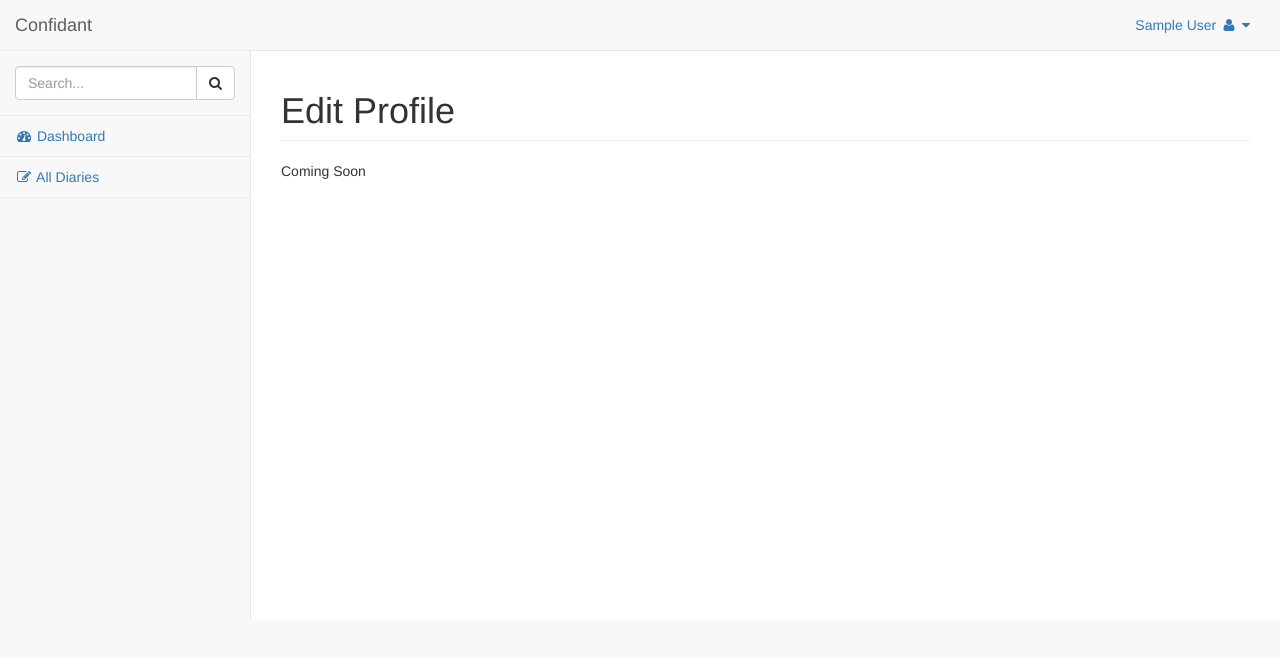
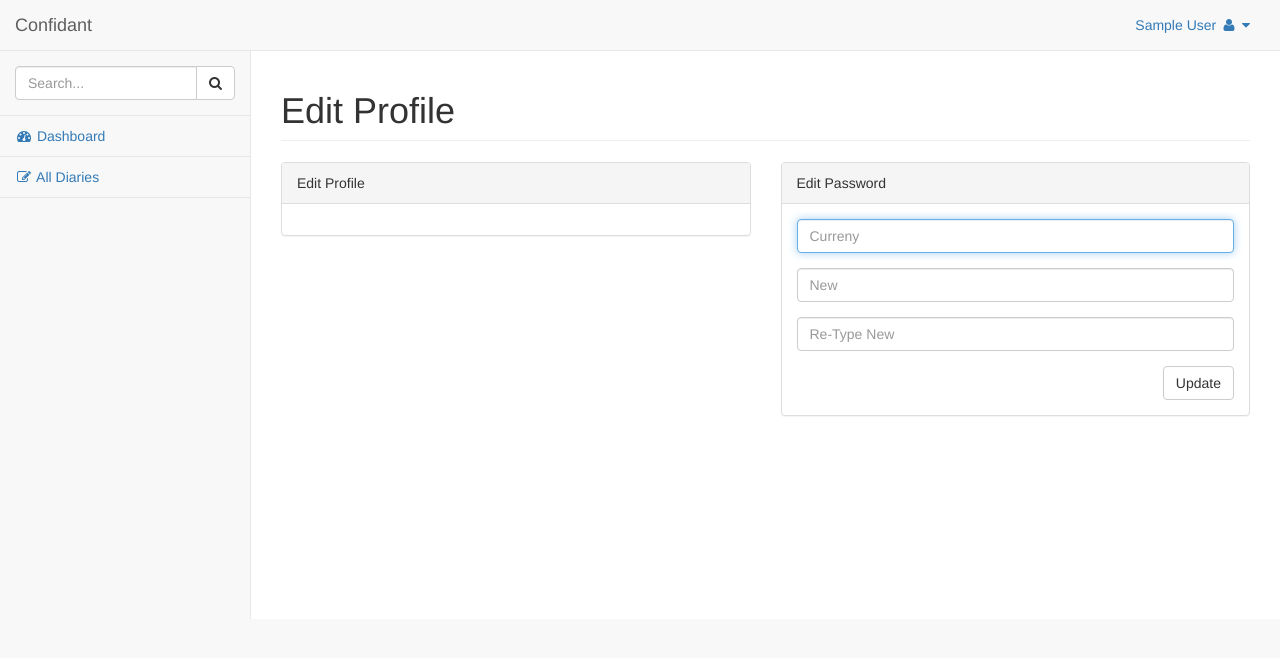
Before and after one commit to emregeldegul/confidant, a Flask app: page /profile/ in a window 1280 px wide. Shown: the top 658 px of the page. Run offline with Flask 2, Linux system fonts and the light colour scheme; the visitor is signed in with stand-in values (Sample User, id 1); data comes from the database, SQL or seed files in the repository; style sheets or scripts are compiled from the project's sources; some libraries are stand-ins or nearby versions.

Commit message:
add password edit form

```diff
--- a/app/forms/profile.py
+++ b/app/forms/profile.py
@@ -1,7 +1,10 @@
 from flask_wtf import FlaskForm
 from wtforms import StringField, PasswordField, SubmitField
 from wtforms.fields.html5 import DateField
-from wtforms.validators import DataRequired, Email, EqualTo, ValidationError
+from wtforms.validators import DataRequired, Email, EqualTo, ValidationError, length
+from flask_login import current_user
+
+from app.models.user import User
 
 class ProfileEditForm(FlaskForm):
     name = StringField('Name',
@@ -24,3 +27,25 @@ class ProfileEditForm(FlaskForm):
 
         if user:
             raise ValidationError('User is available.')
+
+class PasswordEditForm(FlaskForm):
+    current = PasswordField('Current',
+        validators=[DataRequired()],
+        render_kw={'placeholder': 'Curreny', 'autofocus': True}
+    )
+    new = PasswordField('New',
+        validators=[DataRequired(), length(min=6)],
+        render_kw={'placeholder': 'New'}
+    )
+    repeat_new = PasswordField('Re-Type New',
+        validators=[DataRequired(), EqualTo('new'), length(min=6)],
+        render_kw={'placeholder': 'Re-Type New'}
+    )
+
+    submit = SubmitField('Update')
+
+    def validate_current(self, current):
+        user = User.query.filter_by(id = current_user.id).first()
+
+        if not user.check_password(current.data):
+            raise ValidationError('Wrong Password')
--- a/app/routes/profile.py
+++ b/app/routes/profile.py
@@ -1,15 +1,30 @@
-from flask import Blueprint, render_template
-from flask_login import login_required
+from flask import Blueprint, render_template, flash
+from flask_login import login_required, current_user
+
+from app import db
+from app.models.user import User
+from app.forms.profile import PasswordEditForm, ProfileEditForm
 
 profile = Blueprint('profile', __name__, url_prefix='/profile')
 
 @profile.route('/')
-@profile.route('/index')
+@profile.route('/index', methods=['GET', 'POST'])
 @login_required
 def index():
-    return render_template('views/profile/index.html', title = 'Edit Profile')
+    profile_form = ProfileEditForm()
+    password_form = PasswordEditForm()
 
-@profile.route('/password')
-@login_required
-def password():
-    return render_template('views/profile/password.html', title = 'Edit Password')
+    if profile_form.validate_on_submit():
+        pass
+
+    if password_form.validate_on_submit():
+        user = User.query.filter(id = current_user.id).first()
+        user.generate_password_hash(password_form.new)
+        db.session.commit()
+
+        flash('The Password was Changed', 'success')
+
+    return render_template('views/profile/index.html',
+        title = 'Edit Profile', profile_form = profile_form,
+        password_form = password_form
+    )
--- a/app/templates/assets/view_base.html
+++ b/app/templates/assets/view_base.html
@@ -66,8 +66,6 @@
                     <ul class="dropdown-menu dropdown-user">
                         <li><a href="{{ url_for('profile.index') }}"><i class="fa fa-user fa-fw"></i> My Profile</a>
                         </li>
-                        <li><a href="{{ url_for('profile.password') }}"><i class="fa fa-gear fa-fw"></i> My Password</a>
-                        </li>
                         <li class="divider"></li>
                         <li><a href="{{ url_for('auth.logout') }}"><i class="fa fa-sign-out fa-fw"></i> Logout</a>
                         </li>
--- a/app/templates/views/profile/index.html
+++ b/app/templates/views/profile/index.html
@@ -1,4 +1,5 @@
 {% extends "assets/view_base.html" %}
+{% from "macros/alerts.html" import error, alert %}
 
 {% block content %}
     <div class="row">
@@ -8,7 +9,51 @@
     </div>
     <div class="row">
         <div class="col-md-12">
-            Coming Soon
+            {{ error(password_form) }}
+            {{ alert() }}
+        </div>
+        <div class="col-md-6">
+            <div class="panel panel-default">
+                <div class="panel-heading">
+                    Edit Profile
+                </div>
+                <div class="panel-body">
+                    <div class="row">
+                        <div class="col-lg-6">
+                            <form role="form">
+                            </form>
+                        </div>
+                    </div>
+                </div>
+            </div>
+        </div>
+        <div class="col-md-6">
+            <div class="panel panel-default">
+                <div class="panel-heading">
+                    Edit Password
+                </div>
+                <div class="panel-body">
+                    <div class="row">
+                        <div class="col-lg-12">
+                            <form action="" method="POST">
+                                {{ password_form.csrf_token() }}
+                                <div class="form-group">
+                                    {{ password_form.current(class="form-control") }}
+                                </div>
+                                <div class="form-group">
+                                    {{ password_form.new(class="form-control") }}
+                                </div>
+                                <div class="form-group">
+                                    {{ password_form.repeat_new(class="form-control") }}
+                                </div>
+                                <div class="pull-right">
+                                    {{ password_form.submit(class="btn btn-default") }}
+                                </div>
+                            </form>
+                        </div>
+                    </div>
+                </div>
+            </div>
         </div>
     </div>
 {% endblock %}
```
Also changed, not shown: app/templates/views/profile/password.html (deleted, +0 -14 lines).
